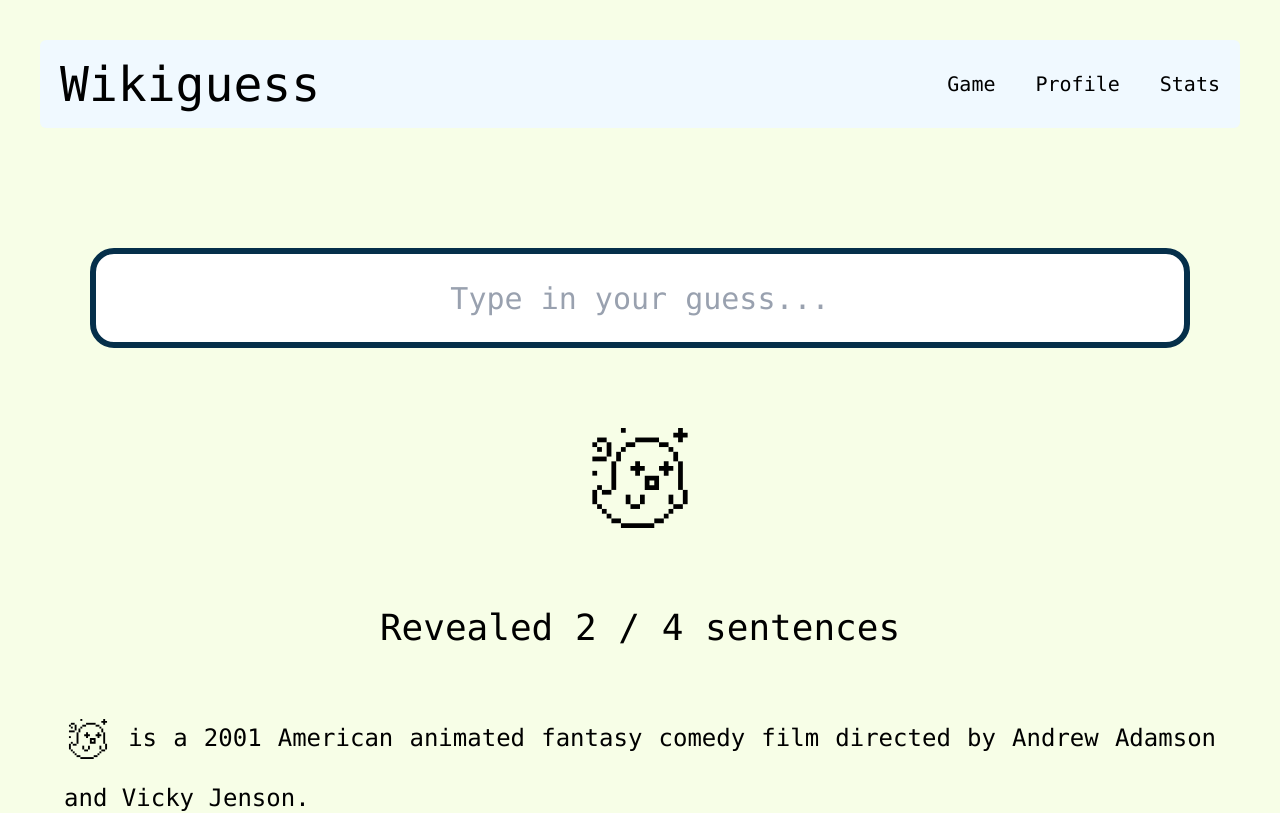
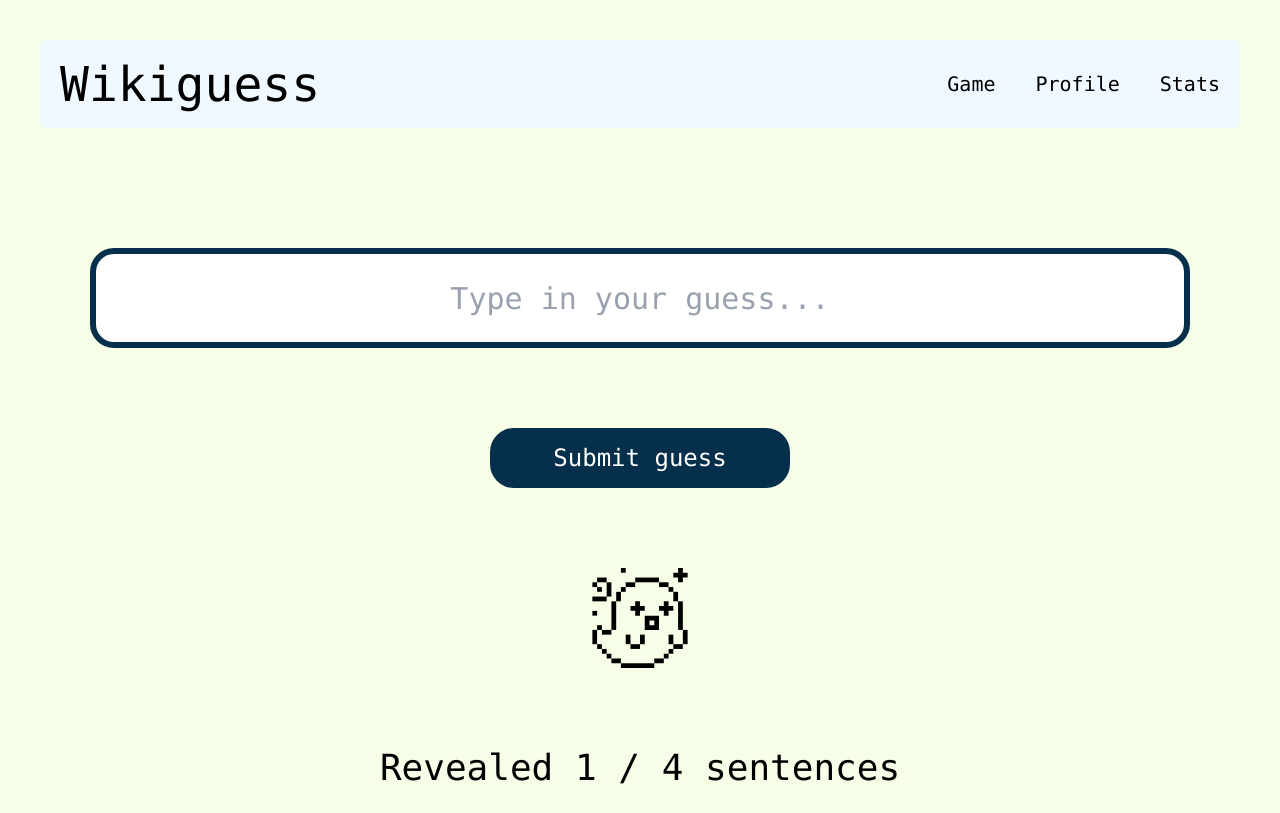
Before and after one commit to zium1337/wikiguess, a React (Vite) app in the folder frontend/: page / in a window 1280 px wide. Shown: the top 813 px of the page. Built offline with nearby package versions, Linux system fonts and the light colour scheme.

Commit message:
Implemented submitting guesses with mock data

```diff
--- a/frontend/src/pages/Game.tsx
+++ b/frontend/src/pages/Game.tsx
@@ -2,22 +2,40 @@ import { useEffect, useState } from "react";
 import Article from "../components/GameComponents/Article";
 import InputField from "../components/InputField";
 import { useLoading } from "../store/LoadingContext";
-import { mockStateAfterWrongGuess1 } from "../mocks/gameMocks";
+import {
+  mockStateStartGame,
+  mockStateAfterWrongGuess1,
+} from "../mocks/gameMocks";
 import type { GameStateDto } from "../models/GameModels";
+import AppButton from "../components/AppButton";
 
 function Game() {
   const { isLoading, setIsLoading } = useLoading();
   const [gameState, setGameState] = useState<GameStateDto>();
   const [guess, setGuess] = useState<string>("");
 
+  const submitGuess = async (e?: React.SubmitEvent) => {
+    e?.preventDefault();
+    setIsLoading(true);
+    // mock fetching data
+    const timeout = setTimeout(() => {
+      setGameState(mockStateAfterWrongGuess1);
+      setGuess("");
+
+      setIsLoading(false);
+    }, 1000);
+
+    return () => clearTimeout(timeout);
+  };
+
   useEffect(() => {
     setIsLoading(true);
     // mock fetching data
     const timeout = setTimeout(() => {
-      setGameState(mockStateAfterWrongGuess1);
+      setGameState(mockStateStartGame);
 
       setIsLoading(false);
-    }, 2000);
+    }, 1000);
 
     return () => clearTimeout(timeout);
   }, []);
@@ -26,6 +44,7 @@ function Game() {
     <div>
       {!isLoading && gameState !== undefined && (
         <div className="flex flex-col justify-center items-center">
+          <form onSubmit={submitGuess} className="flex flex-col items-center">
             <InputField
               placeholderText="Type in your guess..."
               userInput={guess}
@@ -33,6 +52,9 @@ function Game() {
               width={1100}
               height={100}
             />
+            <AppButton text="Submit guess" width={300} height={60} />
+          </form>
+
           <Article gameState={gameState} />
         </div>
       )}
```
Lines whose indentation alone changed are shown as unchanged.
